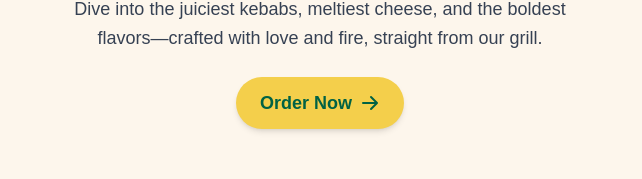
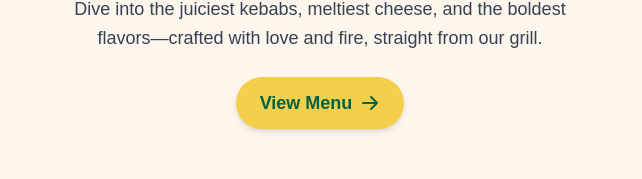
Before and after one commit to RaheemKhan0/Kebabscrib, a Next.js app: page / in a window 1280 px wide. Shown: the part 380-559 px from the top of the page, without its empty margins (320-962 px from the left). Built offline with nearby package versions, Linux system fonts and the light colour scheme; no server answers; the database is empty; a web font is replaced by a local one.

Commit message:
changed hero section button

```diff
--- a/components/Home/Hero.tsx
+++ b/components/Home/Hero.tsx
@@ -123,7 +123,7 @@ const Hero = () => {
             className="inline-flex items-center gap-2 px-5 sm:px-6 py-2.5 sm:py-3 bg-KC_Yellow text-KC_GREEN rounded-full text-sm sm:text-base md:text-lg font-semibold shadow-md
             hover:bg-KC_GREEN hover:text-KC_Yellow transition duration-300 hover:scale-105 hover:shadow-lg"
           >
-            Order Now
+            View Menu
             <svg
               className="w-4 h-4 sm:w-5 sm:h-5"
               fill="currentColor"
```
